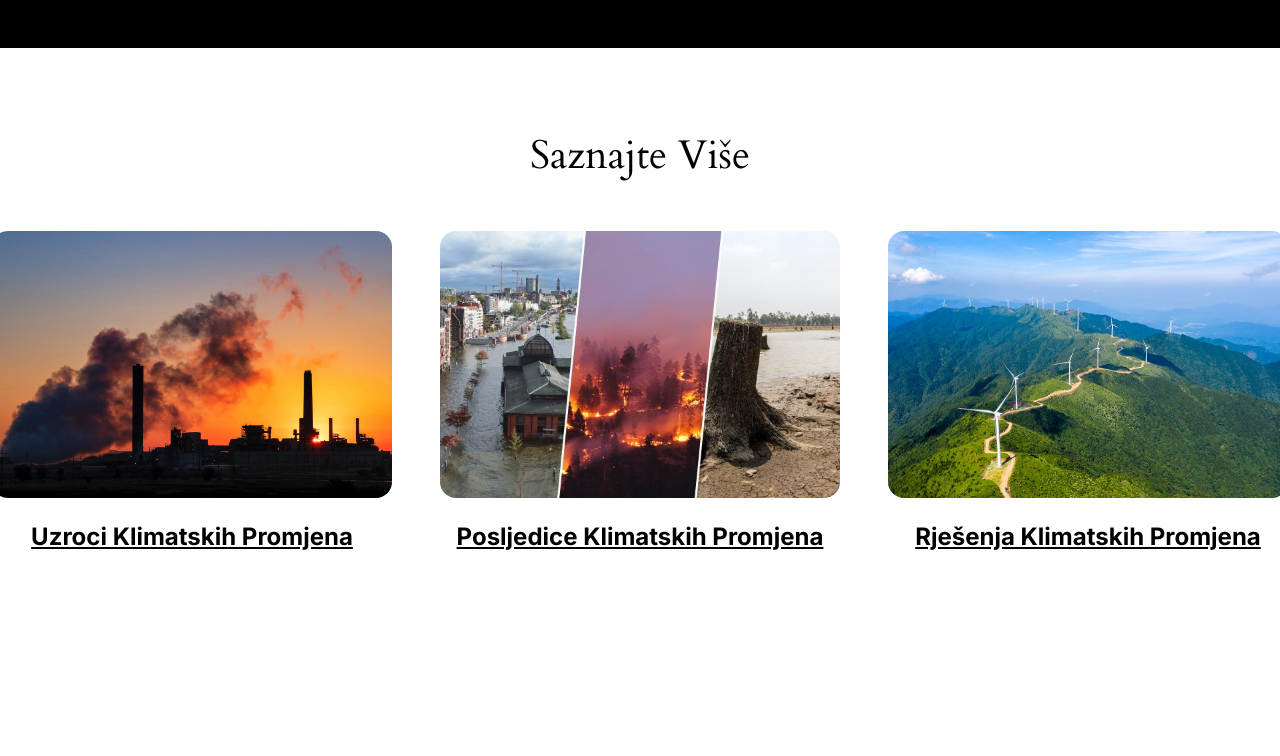
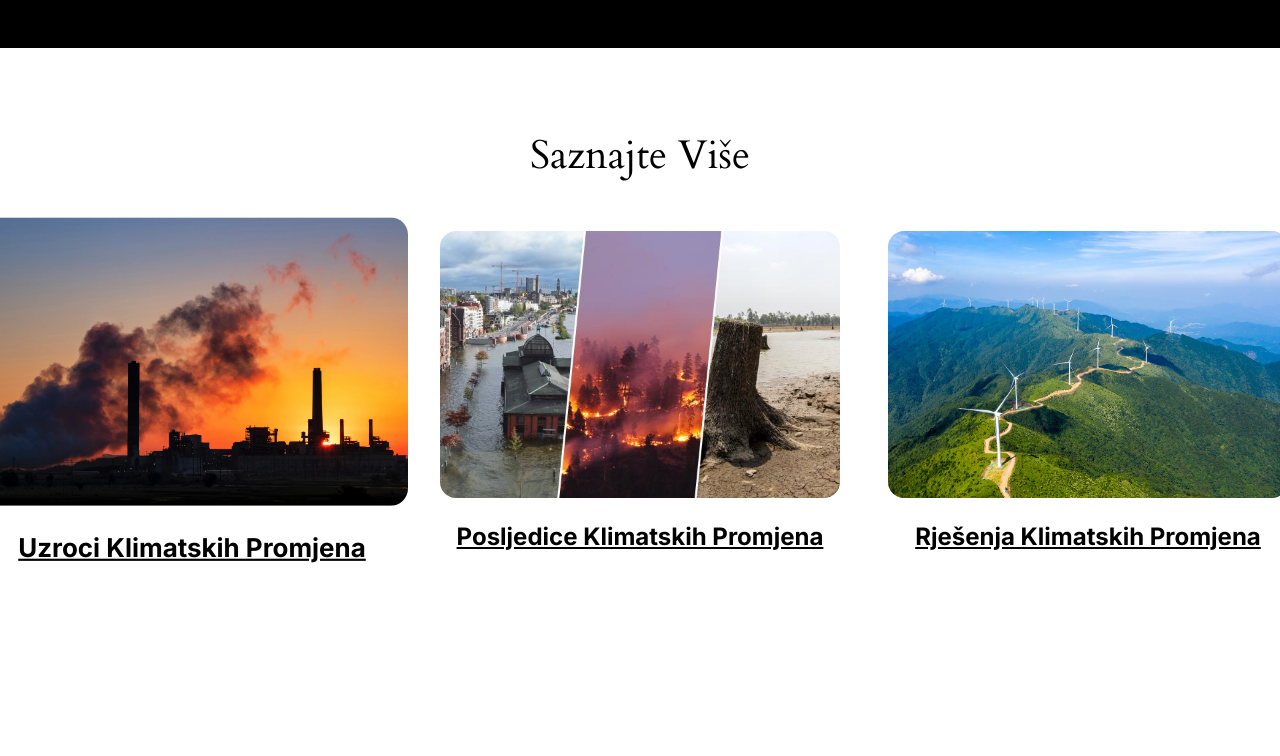
Before and after one commit to Digital39999/klmprm, a plain HTML site: page index.html in a window 1280 px wide. In both pictures the pointer is over the element "Uzroci Klimatskih Promjena". Shown: the part 2667-3423 px from the top of the page. Drawn offline with Linux system fonts and the light colour scheme.

Commit message:
style: Add hover effect to images in "more" section

```diff
--- a/css/layout.css
+++ b/css/layout.css
@@ -244,6 +244,10 @@ main > div {
 	transition: transform 1s;
 }
 
+.more > div > div:hover {
+	transform: scale(1.08);
+}
+
 .more > div > div img {
 	border-radius: 1rem;
 }
```
